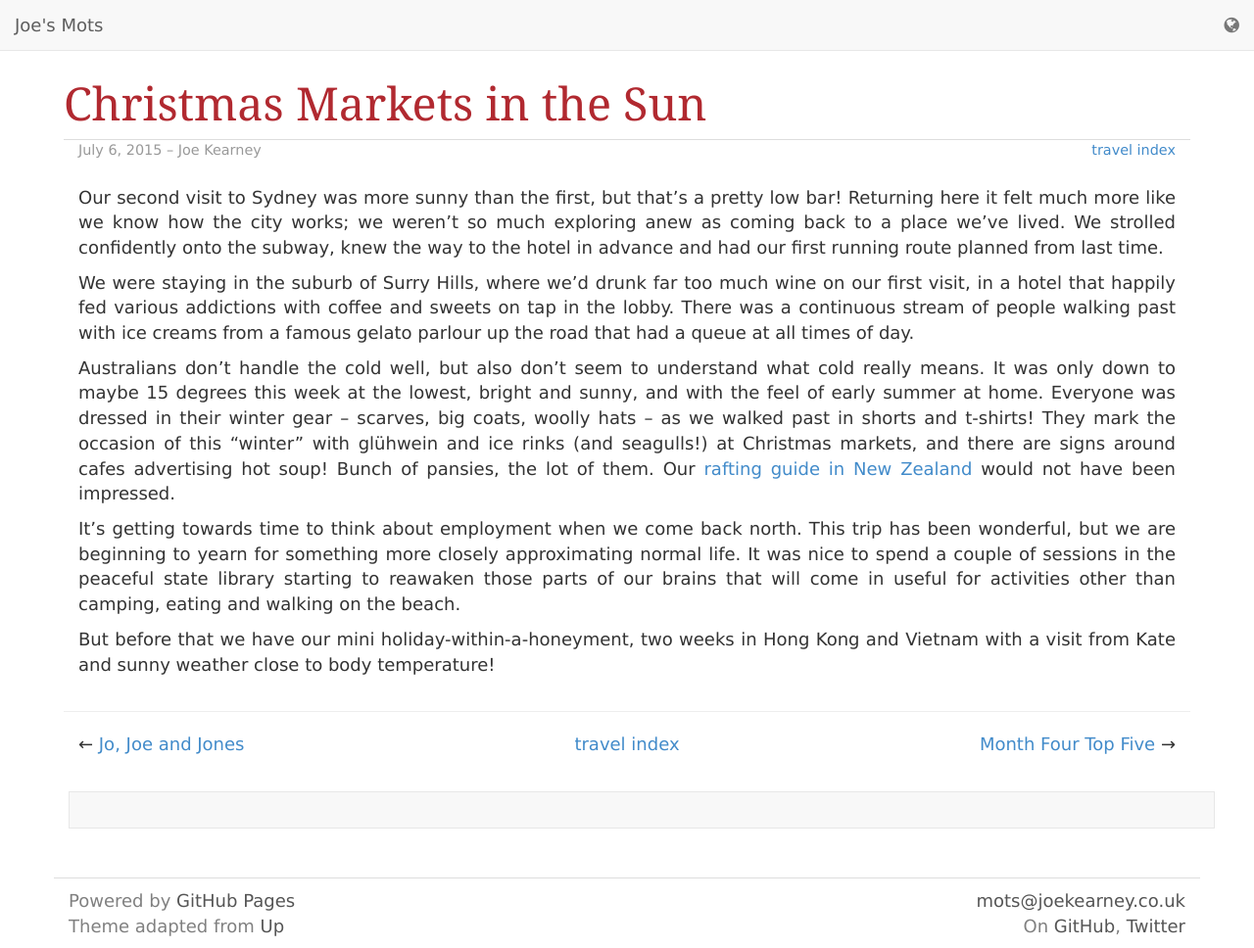
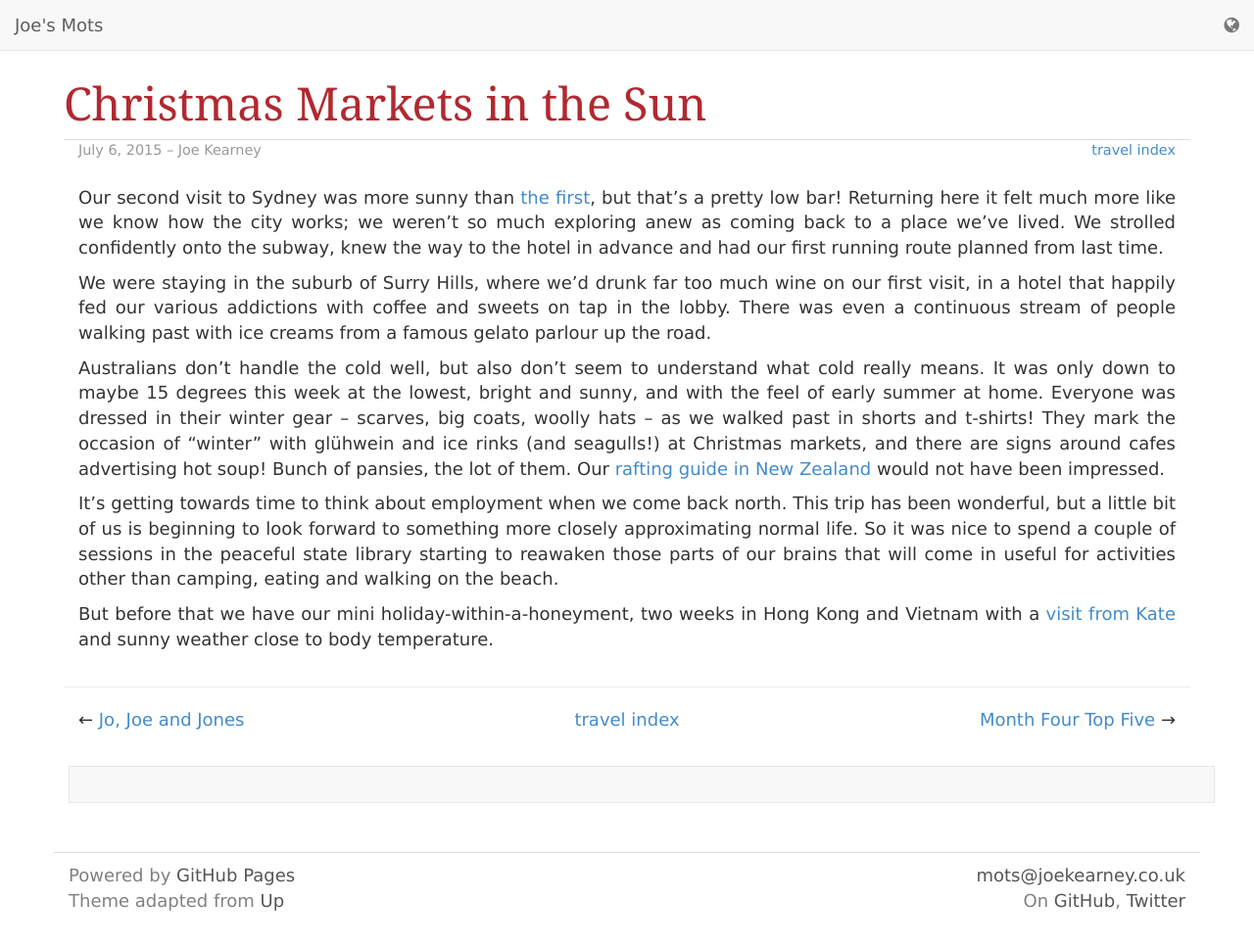
Before and after one commit to joekearney/joekearney.github.io, a Jekyll site: the page built from _posts/2015-07-06-christmas-markets-in-the-sun.md, in a window 1280 px wide and 968 px high. Shown: the whole window at 98% size. Built offline with Jekyll 4.4.1, drawn with Linux system fonts in a browser that asks for light colours; some web fonts are replaced; comment, search, counter and statistics services are not loaded.

Commit message:
edits to sydney

```diff
--- a/_posts/2015-07-06-christmas-markets-in-the-sun.md
+++ b/_posts/2015-07-06-christmas-markets-in-the-sun.md
@@ -13,12 +13,12 @@ published: true
 author: Joe Kearney
 ---
 
-Our second visit to Sydney was more sunny than the first, but that's a pretty low bar! Returning here it felt much more like we know how the city works; we weren't so much exploring anew as coming back to a place we've lived. We strolled confidently onto the subway, knew the way to the hotel in advance and had our first running route planned from last time.
+Our second visit to Sydney was more sunny than [the first](/posts/tropical-storm-sydney/), but that's a pretty low bar! Returning here it felt much more like we know how the city works; we weren't so much exploring anew as coming back to a place we've lived. We strolled confidently onto the subway, knew the way to the hotel in advance and had our first running route planned from last time.
 
-We were staying in the suburb of Surry Hills, where we'd drunk far too much wine on our first visit, in a hotel that happily fed various addictions with coffee and sweets on tap in the lobby. There was a continuous stream of people walking past with ice creams from a famous gelato parlour up the road that had a queue at all times of day.
+We were staying in the suburb of Surry Hills, where we'd drunk far too much wine on our first visit, in a hotel that happily fed our various addictions with coffee and sweets on tap in the lobby. There was even a continuous stream of people walking past with ice creams from a famous gelato parlour up the road.
 
-Australians don't handle the cold well, but also don't seem to understand what cold really means. It was only down to maybe 15 degrees this week at the lowest, bright and sunny, and with the feel of early summer at home. Everyone was dressed in their winter gear -- scarves, big coats, woolly hats -- as we walked past in shorts and t-shirts! They mark the occasion of this "winter" with glühwein and ice rinks (and seagulls!) at Christmas markets, and there are signs around cafes advertising hot soup! Bunch of pansies, the lot of them. Our [rafting guide in New Zealand](/posts/avoiding-bungy-ropes/) would not have been impressed.
+Australians don't handle the cold well, but also don't seem to understand what cold really means. It was only down to maybe 15 degrees this week at the lowest, bright and sunny, and with the feel of early summer at home. Everyone was dressed in their winter gear -- scarves, big coats, woolly hats -- as we walked past in shorts and t-shirts! They mark the occasion of "winter" with glühwein and ice rinks (and seagulls!) at Christmas markets, and there are signs around cafes advertising hot soup! Bunch of pansies, the lot of them. Our [rafting guide in New Zealand](/posts/avoiding-bungy-ropes/) would not have been impressed.
 
-It's getting towards time to think about employment when we come back north. This trip has been wonderful, but we are beginning to yearn for something more closely approximating normal life. It was nice to spend a couple of sessions in the peaceful state library starting to reawaken those parts of our brains that will come in useful for activities other than camping, eating and walking on the beach.
+It's getting towards time to think about employment when we come back north. This trip has been wonderful, but a little bit of us is beginning to look forward to something more closely approximating normal life. So it was nice to spend a couple of sessions in the peaceful state library starting to reawaken those parts of our brains that will come in useful for activities other than camping, eating and walking on the beach.
 
-But before that we have our mini holiday-within-a-honeyment, two weeks in Hong Kong and Vietnam with a visit from Kate and sunny weather close to  body temperature!
+But before that we have our mini holiday-within-a-honeyment, two weeks in Hong Kong and Vietnam with a [visit from Kate](/posts/dear-kate/) and sunny weather close to body temperature.
```
